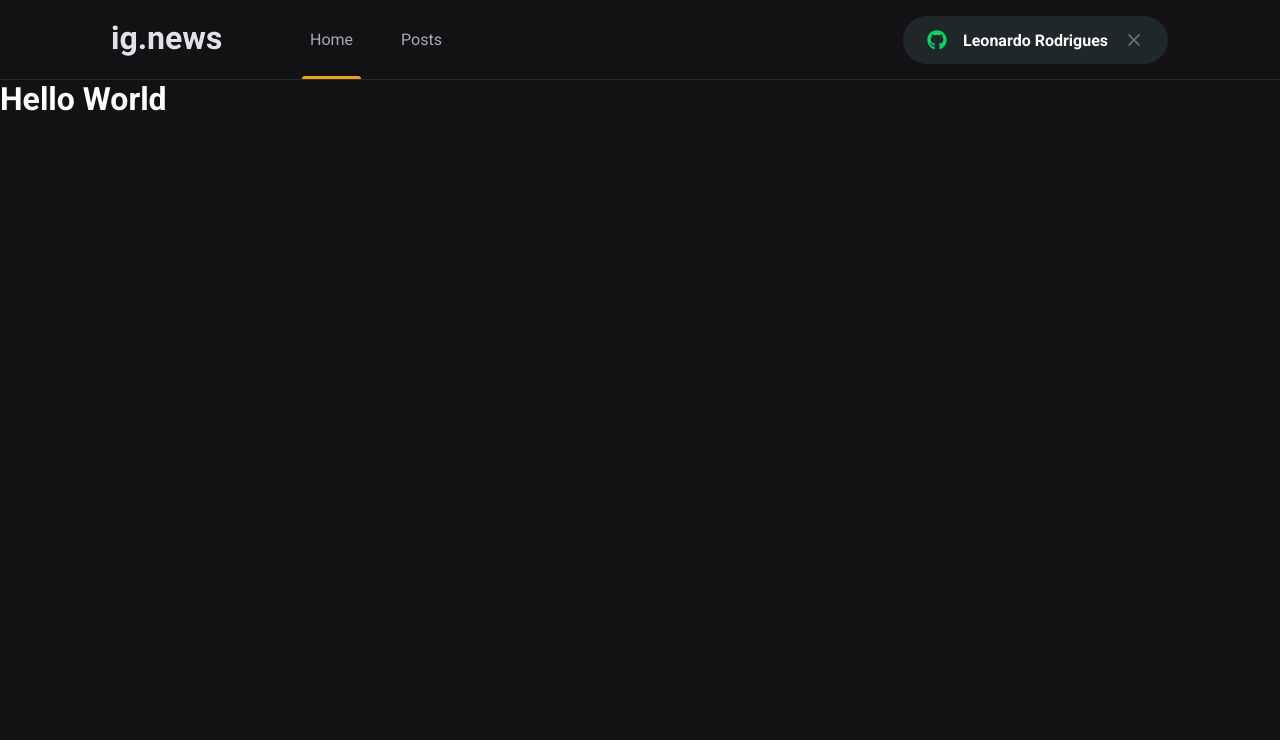
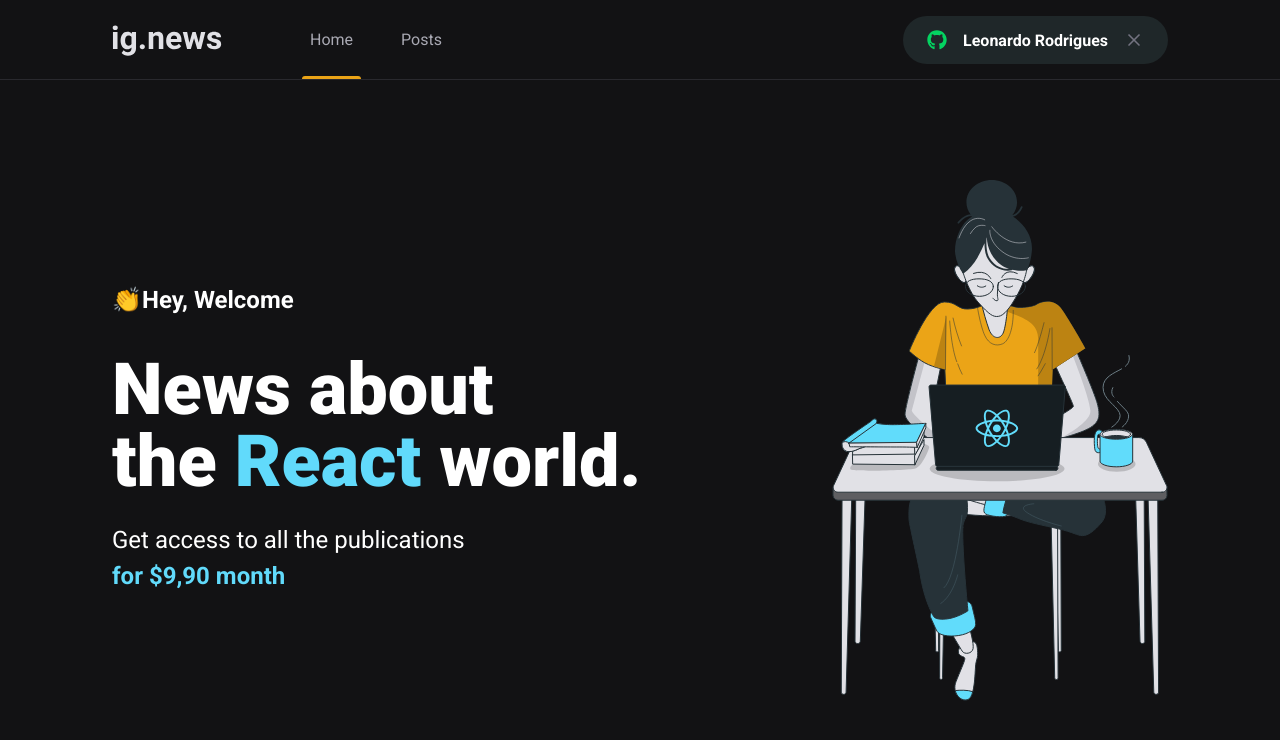
Before and after one commit to leorodriguesdev/ignews, a Next.js app: page / in a window 1280 px wide. Shown: the top 740 px of the page. Built offline with nearby package versions, Linux system fonts and the light colour scheme.

Commit message:
add styles home hero/img

```diff
--- /dev/null
+++ b/src/pages/home.module.scss
@@ -0,0 +1,41 @@
+.contentContainer {
+    max-width: 1120px;
+    margin: 0 auto;
+    padding: 0 2rem;
+    height: calc(100vh - 5rem);
+
+    display: flex;
+    align-items: center;
+    justify-content: space-between;
+}
+
+.hero {
+    max-width: 600px;
+
+    > span {
+        font-size: 1.5rem;
+        font-weight: bold;
+    }
+
+    h1 {
+        font-size: 4.5rem;
+        line-height: 4.5rem;
+        font-weight: 900;
+        margin-top: 2.5rem;
+
+        span {
+            color: var(--cyan-500);
+        }
+    }
+
+    p {
+        font-size: 1.5rem;
+        line-height: 2.25rem;
+        margin-top: 1.5rem;
+
+        span {
+            color: var(--cyan-500);
+            font-weight: bold;
+        }
+    }
+}
--- a/src/pages/index.tsx
+++ b/src/pages/index.tsx
@@ -1,4 +1,6 @@
 import Head from 'next/head'
+
+import styles from './home.module.scss';
 
 export default function Home() {
   return (
@@ -6,9 +8,17 @@
         <Head>
           <title>Ínicio | ig.news</title>
         </Head>
-        <h1>
-          Hello World
-        </h1>
+        <main className={styles.contentContainer}>
+          <section className={styles.hero}>
+            <span>👏Hey, Welcome</span>
+            <h1>News about <br />the <span>React</span> world.</h1>
+            <p>
+              Get access to all the publications <br />
+              <span>for $9,90 month</span>
+            </p>
+          </section>
+          <img src="/images/avatar.svg" alt="girl coding" />
+        </main>
       </>
   )
 }
```
